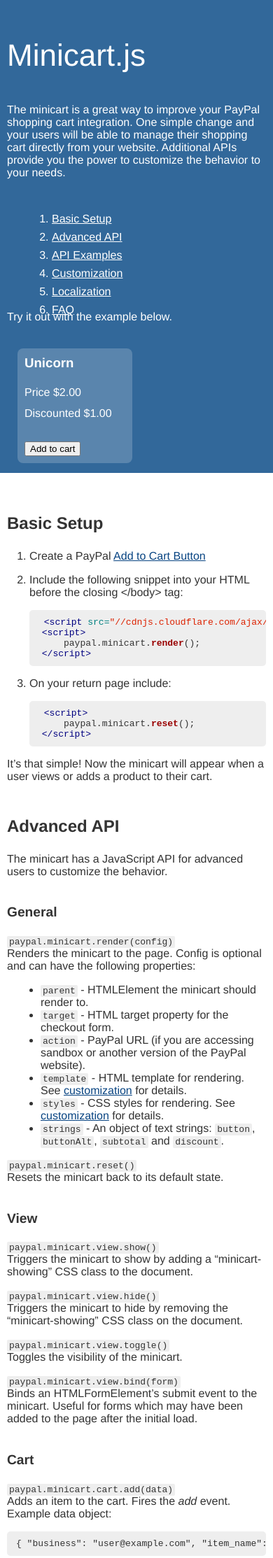
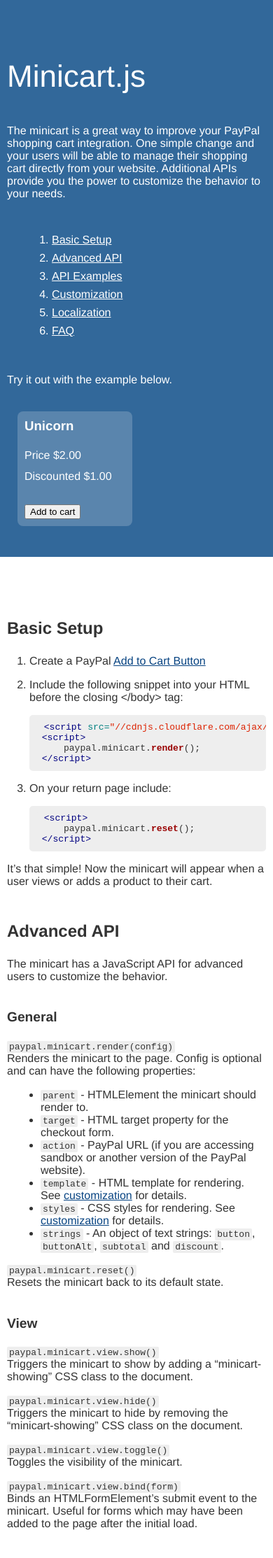
Before and after one commit to jeffharrell/minicart, a Jekyll site: the page built from index.md, in a window 390 px wide. Shown: the top 2227 px of the page at 70% size. Built offline with Jekyll 4.4.1, drawn with Linux system fonts in a browser that asks for light colours; Markdown is read by kramdown in place of the engine named in the settings.

Commit message:
code fixes for small screens

```diff
--- a/css/minicart.css
+++ b/css/minicart.css
@@ -148,7 +148,8 @@ a:hover {
 @media only screen and (max-width : 568px) {
 
     #header, #example, #readme, #footer {
-        padding: 10px;
+        padding-left: 10px;
+        padding-right: 10px;
     }
 
     #example .container {
```
